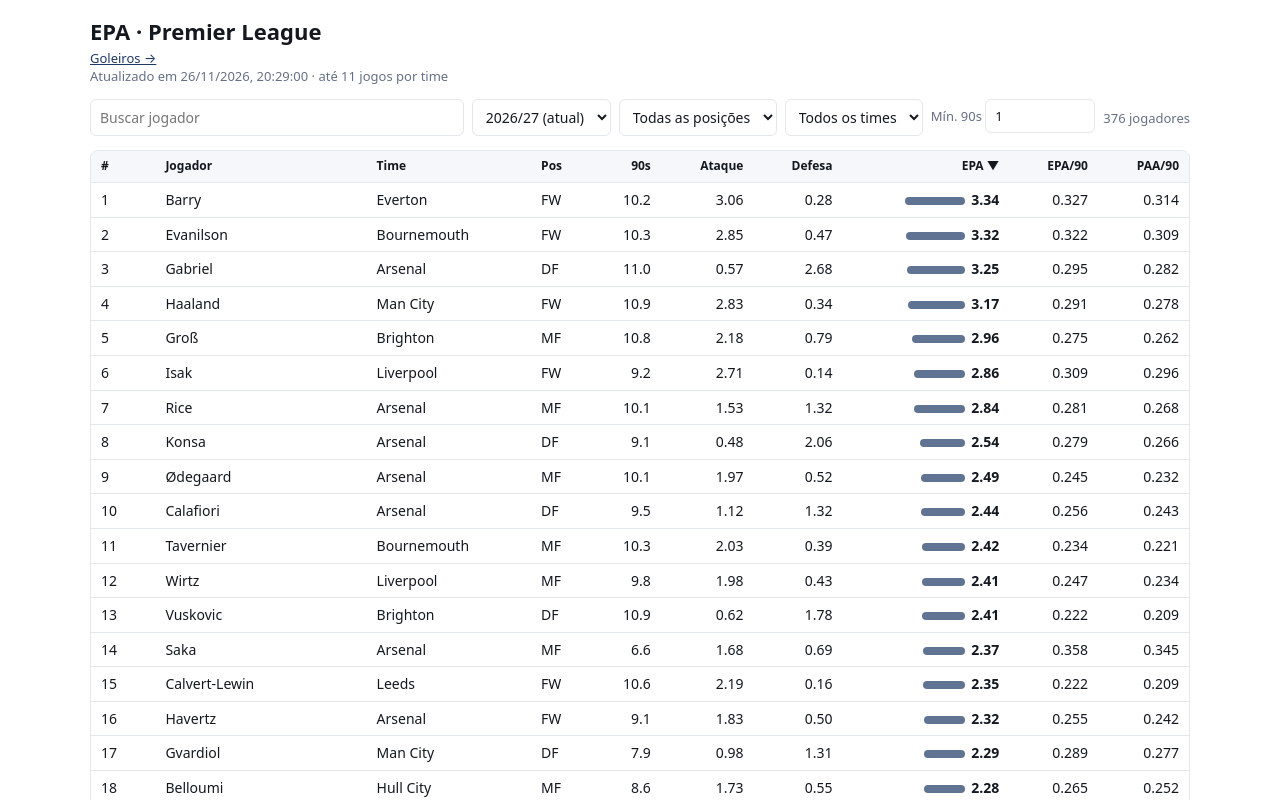
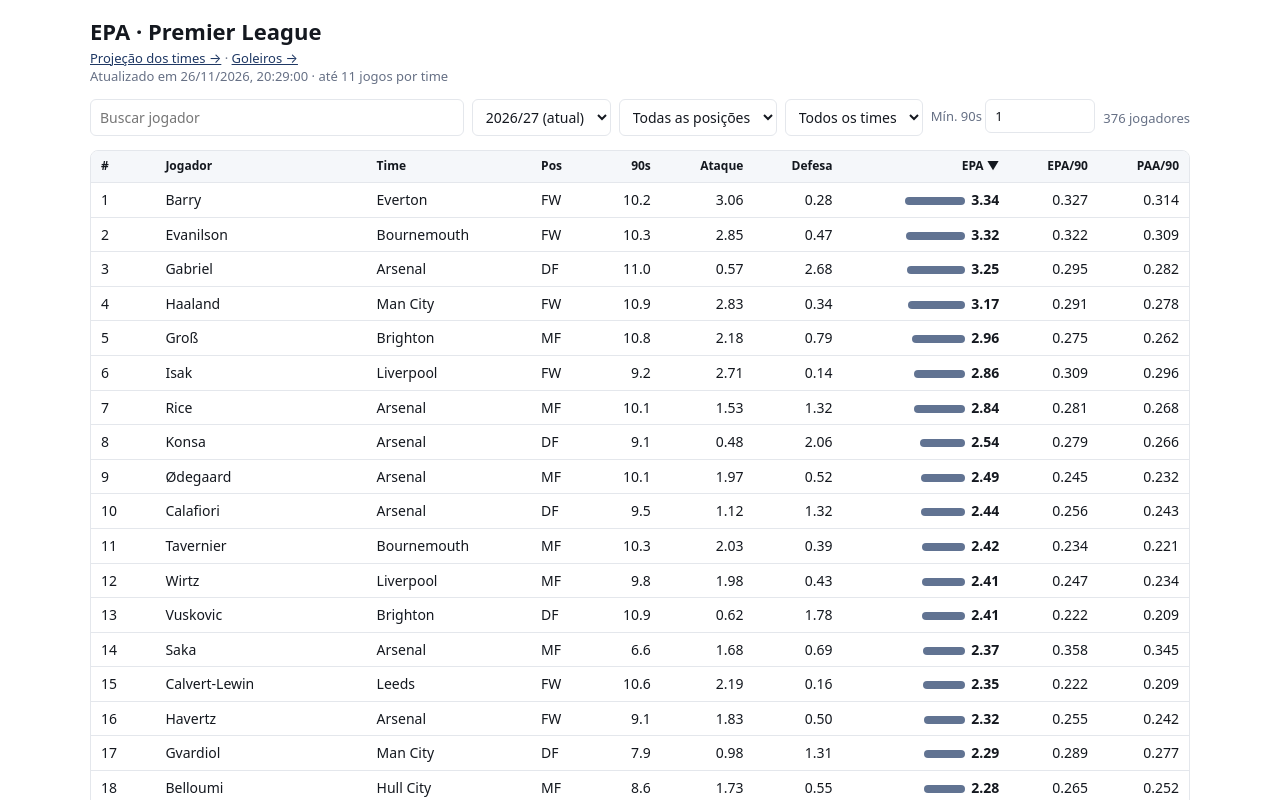
Before and after one commit to DecoFauth/EPA, a plain HTML site: page docs/index.html in a window 1280 px wide. Shown: the top 800 px of the page. Drawn offline with Linux system fonts and the light colour scheme.

Commit message:
Add files via upload

```diff
--- a/docs/index.html
+++ b/docs/index.html
@@ -22,7 +22,7 @@ tbody tr:hover{background:var(--hi)}
 .n{color:var(--neg)}details{margin-top:14px}summary{cursor:pointer}
 </style></head><body><main>
 <h1>EPA · Premier League</h1>
-<div class="mu"><a href="goleiros.html" style="color:var(--ac)">Goleiros →</a></div>
+<div class="mu"><a href="projecao.html" style="color:var(--ac)">Projeção dos times →</a> · <a href="goleiros.html" style="color:var(--ac)">Goleiros →</a></div>
 <div class="mu" id="up">Carregando…</div>
 <div class="ctl">
 <input id="q" type="search" placeholder="Buscar jogador">
```
